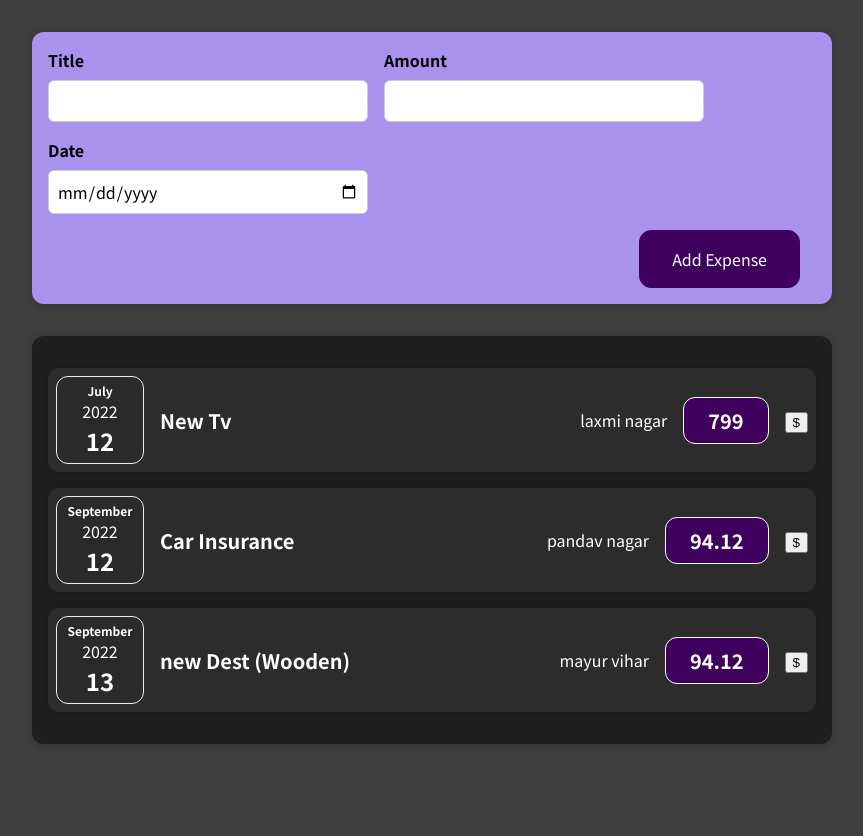
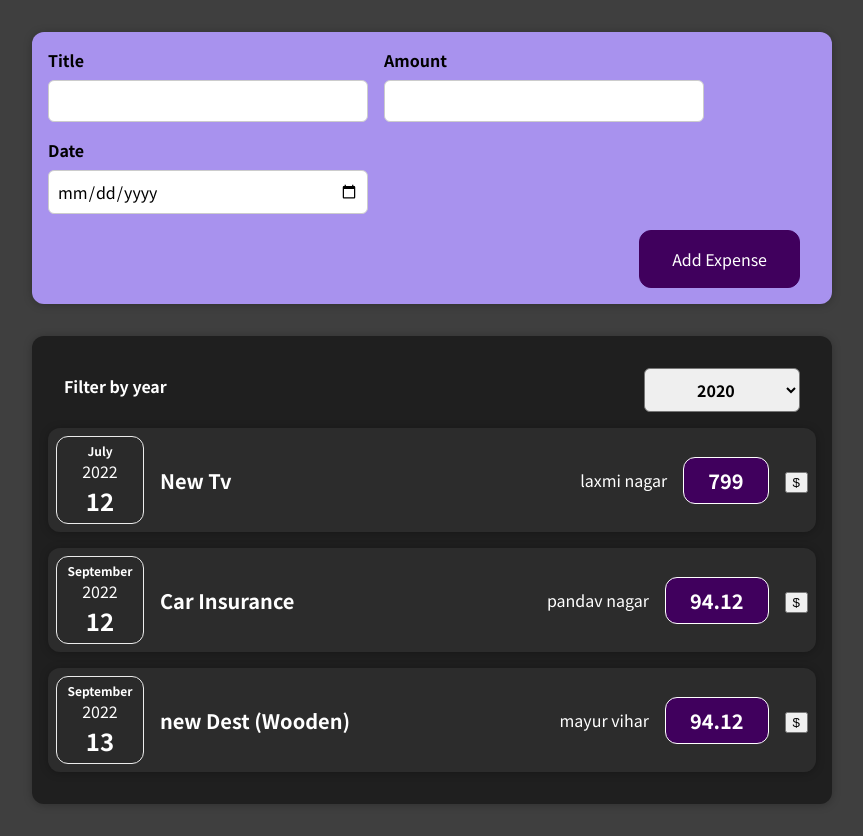
Before and after one commit to aakash-dhamaniya/react-advance, a React (Create React App) app in the folder expenses/: page / in a window 1280 px wide. Shown: the whole page, without its empty margins (208-1071 px from the left). Before the commit the page ends 800 px from the top, so only its background shows below. Built offline with nearby package versions, Linux system fonts and the light colour scheme.

Commit message:
dynamically add expenses and render

```diff
--- a/expenses/src/App.js
+++ b/expenses/src/App.js
@@ -1,7 +1,7 @@
+import React, { useState } from "react";
 import Expenses from "./components/Expenses/Expenses";
 import NewExpense from "./components/Expenses/NewExpenses/NewExpense";
-const App = () => {
-  const expense = [
+const dummy_expense = [
   {
     id: "e2",
     title: "New Tv",
@@ -24,9 +24,12 @@ const App = () => {
     LocationOfExpenditure: "mayur vihar",
   },
 ];
+const App = () => {
+  const [expense, setExpenses] = useState(dummy_expense);
   function getData(data) {
-    expense.push(data);
-    console.log(expense);
+    setExpenses((prevExpenses) => {
+      return [data, ...prevExpenses];
+    });
   }
   // let arr=[];
   // for(let i=0;i<expense.length;i++){
--- a/expenses/src/components/Expenses/Expenses.js
+++ b/expenses/src/components/Expenses/Expenses.js
@@ -1,9 +1,19 @@
 import Card from "../UI/Card";
+import React, { useState } from "react";
+import ExpensesFilter from "./ExpensesFilter";
 import ExpenseItem from "./ExpenseItem";
 import "./Expenses.css";
 const Expenses = (props) => {
+  const [filterYear, setFilterYear] = useState("2020");
+  const filterChangeHandle = (selectedYear) => {
+    setFilterYear(selectedYear);
+  };
   return (
     <Card className="expenses">
+      <ExpensesFilter
+        selected={filterYear}
+        onChangeHandler={filterChangeHandle}
+      />
       {props.items.map((item) => {
         return (
           <ExpenseItem
--- /dev/null
+++ b/expenses/src/components/Expenses/ExpensesFilter.css
@@ -0,0 +1,24 @@
+.expenses-filter {
+  color: white;
+  padding: 0 1rem;
+}
+
+.expenses-filter__control {
+  display: flex;
+  width: 100%;
+  align-items: center;
+  justify-content: space-between;
+  margin: 1rem 0;
+}
+
+.expenses-filter label {
+  font-weight: bold;
+  margin-bottom: 0.5rem;
+}
+
+.expenses-filter select {
+  font: inherit;
+  padding: 0.5rem 3rem;
+  font-weight: bold;
+  border-radius: 6px;
+}
--- /dev/null
+++ b/expenses/src/components/Expenses/ExpensesFilter.js
@@ -0,0 +1,23 @@
+import React from "react";
+import "./ExpensesFilter.css";
+const ExpensesFilter = (props) => {
+  const dorpdownChangeHandler = (e) => {
+    props.onChangeHandler(e.target.value);
+  };
+
+  return (
+    <div className="expenses-filter">
+      <div className="expenses-filter__control">
+        <label>Filter by year</label>
+        <select value={props.selected} onChange={dorpdownChangeHandler}>
+          <option value="2022">2022</option>
+          <option value="2021">2021</option>
+          <option value="2020">2020</option>
+          <option value="2019">2019</option>
+        </select>
+      </div>
+    </div>
+  );
+};
+
+export default ExpensesFilter;
```
Lines whose indentation alone changed are shown as unchanged.
